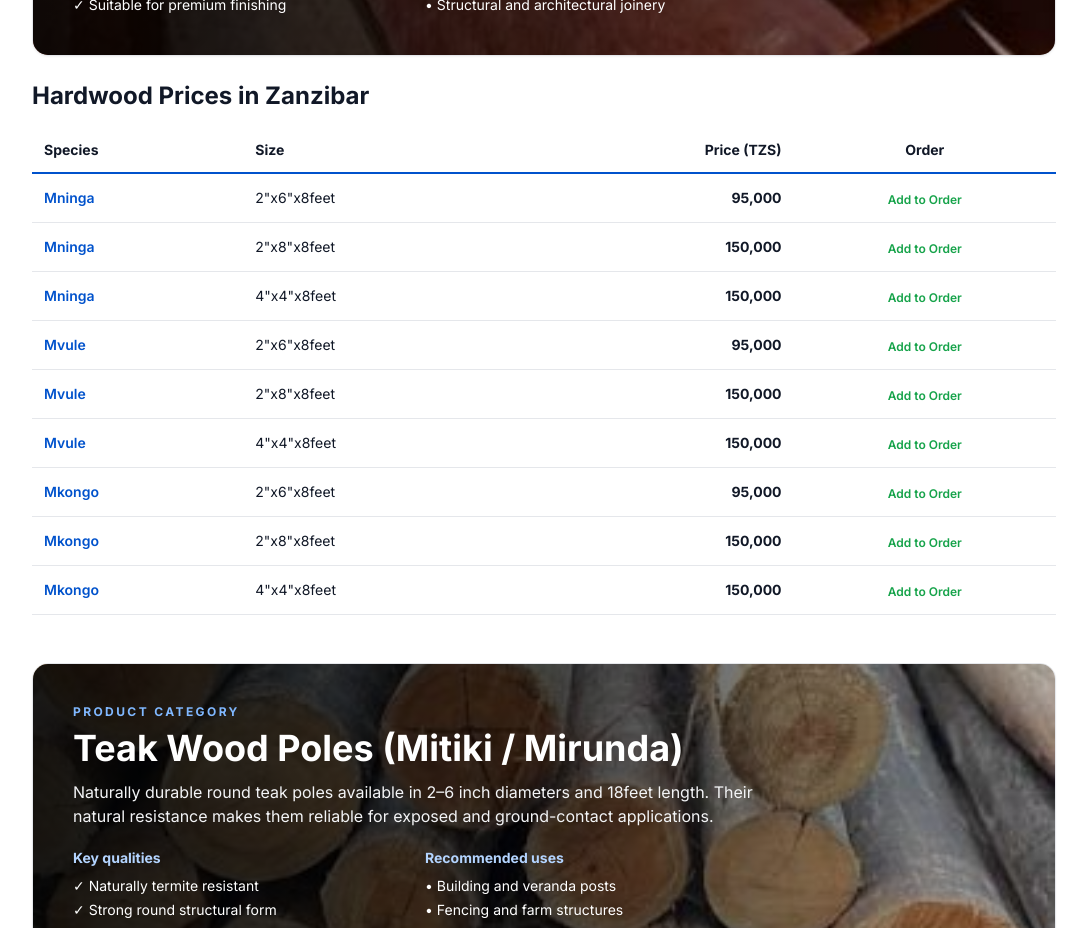
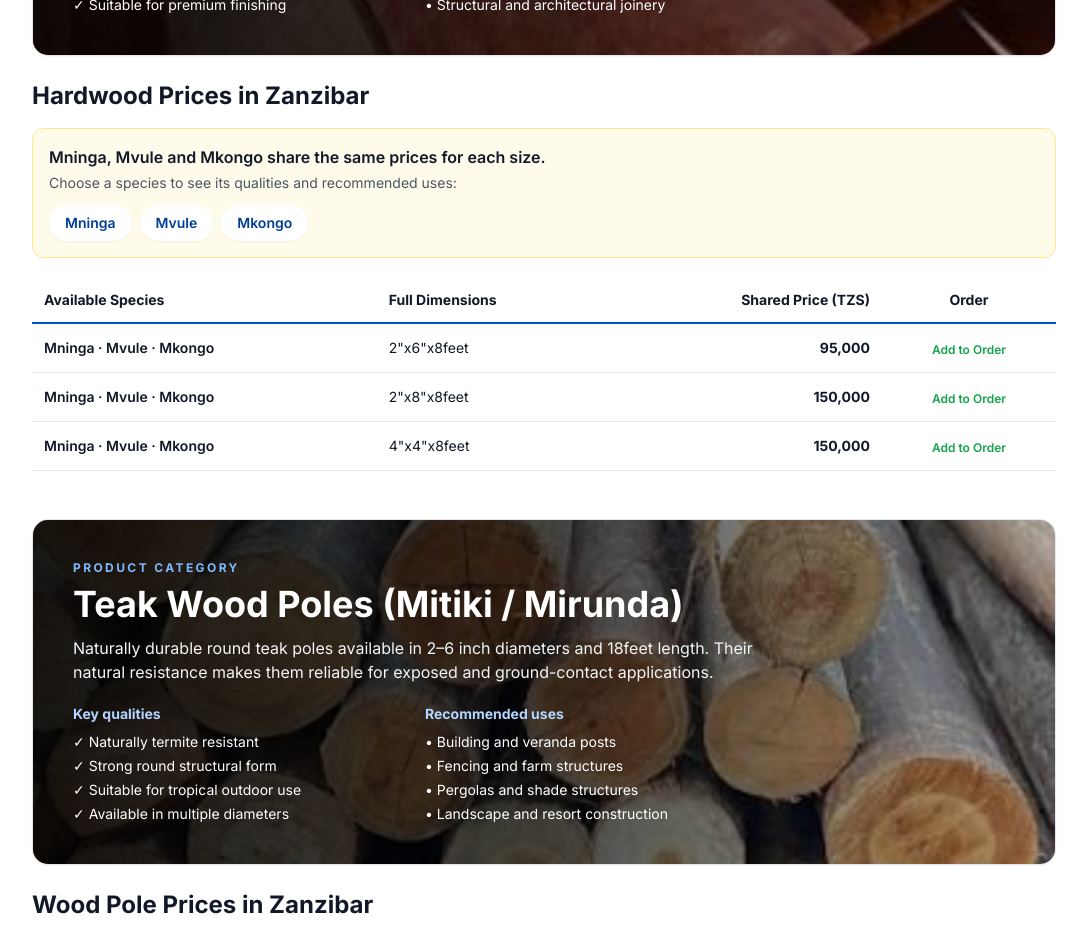
Before and after one commit to emkuwa/zanzibaba-timber, a Next.js app: page /prices in a window 1280 px wide. Shown: the part 1740-2668 px from the top of the page, without its empty margins (96-1183 px from the left). Built offline with nearby package versions, Linux system fonts and the light colour scheme.

Commit message:
Simplify shared hardwood pricing

```diff
--- a/src/app/prices/page.tsx
+++ b/src/app/prices/page.tsx
@@ -141,17 +141,22 @@ export default function Prices() {
                 uses={['Doors, frames and windows', 'Furniture and cabinetry', 'Flooring, stairs and decking', 'Structural and architectural joinery']}
               />
               <h2 className="text-xl md:text-2xl font-bold mb-4">Hardwood Prices in Zanzibar</h2>
+              <div className="mb-5 rounded-xl border border-amber-200 bg-amber-50 p-4 dark:border-amber-800 dark:bg-amber-900/20">
+                <p className="font-semibold text-gray-900 dark:text-white">Mninga, Mvule and Mkongo share the same prices for each size.</p>
+                <p className="mt-1 text-sm text-gray-600 dark:text-gray-300">Choose a species to see its qualities and recommended uses:</p>
+                <div className="mt-3 flex flex-wrap gap-2">{HARDWOOD_PRODUCTS.map(product => <Link key={product.id} href={`/hardwood/${product.slug}`} className="rounded-full bg-white px-4 py-2 text-sm font-semibold text-primary-700 shadow-sm hover:text-primary-900 dark:bg-gray-800 dark:text-primary-300">{product.name}</Link>)}</div>
+              </div>
               <div className="overflow-x-auto">
                 <table className="w-full border-collapse">
-                  <thead><tr className="border-b-2 border-primary-600"><th className="text-left py-3 px-3 text-sm">Species</th><th className="text-left py-3 px-3 text-sm">Size</th><th className="text-right py-3 px-3 text-sm">Price (TZS)</th><th className="text-center py-3 px-3 text-sm">Order</th></tr></thead>
-                  <tbody>{HARDWOOD_PRODUCTS.flatMap(product => product.variants.map(variant => (
+                  <thead><tr className="border-b-2 border-primary-600"><th className="text-left py-3 px-3 text-sm">Available Species</th><th className="text-left py-3 px-3 text-sm">Full Dimensions</th><th className="text-right py-3 px-3 text-sm">Shared Price (TZS)</th><th className="text-center py-3 px-3 text-sm">Order</th></tr></thead>
+                  <tbody>{HARDWOOD_PRODUCTS[0].variants.map(variant => (
                     <tr key={variant.sku} className="border-b border-gray-200 dark:border-gray-700">
-                      <td className="py-3 px-3 font-semibold text-sm"><Link href={`/hardwood/${product.slug}`} className="text-primary-600 hover:underline">{product.name}</Link></td>
+                      <td className="py-3 px-3 font-semibold text-sm">Mninga · Mvule · Mkongo</td>
                       <td className="py-3 px-3 text-sm">{formatHardwoodSize(variant.size)}</td>
                       <td className="py-3 px-3 text-right font-bold text-sm">{formatTZS(variant.sellingPrice)}</td>
-                      <td className="py-3 px-3 text-center"><a href={`https://wa.me/255716002790?text=${encodeURIComponent(`Hello Zanzibaba Timber, I would like to order ${product.name} ${formatHardwoodSize(variant.size)}`)}`} className="text-green-600 text-xs font-semibold" target="_blank" rel="noopener noreferrer">Add to Order</a></td>
+                      <td className="py-3 px-3 text-center"><a href={`https://wa.me/255716002790?text=${encodeURIComponent(`Hello Zanzibaba Timber, I would like to order hardwood ${formatHardwoodSize(variant.size)}. Species: `)}`} className="text-green-600 text-xs font-semibold" target="_blank" rel="noopener noreferrer">Add to Order</a></td>
                     </tr>
-                  )))}</tbody>
+                  ))}</tbody>
                 </table>
               </div>
             </div>
```
